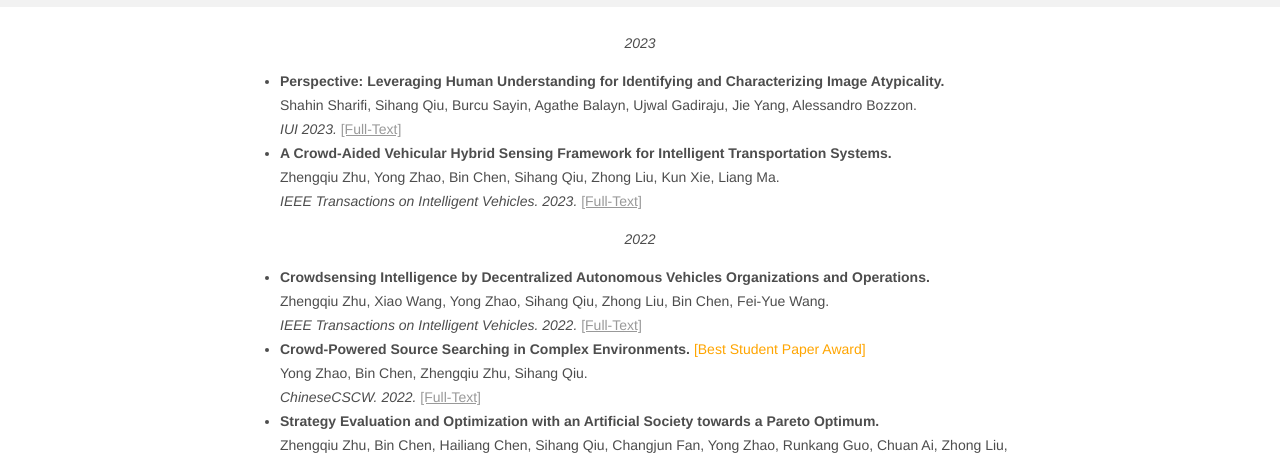
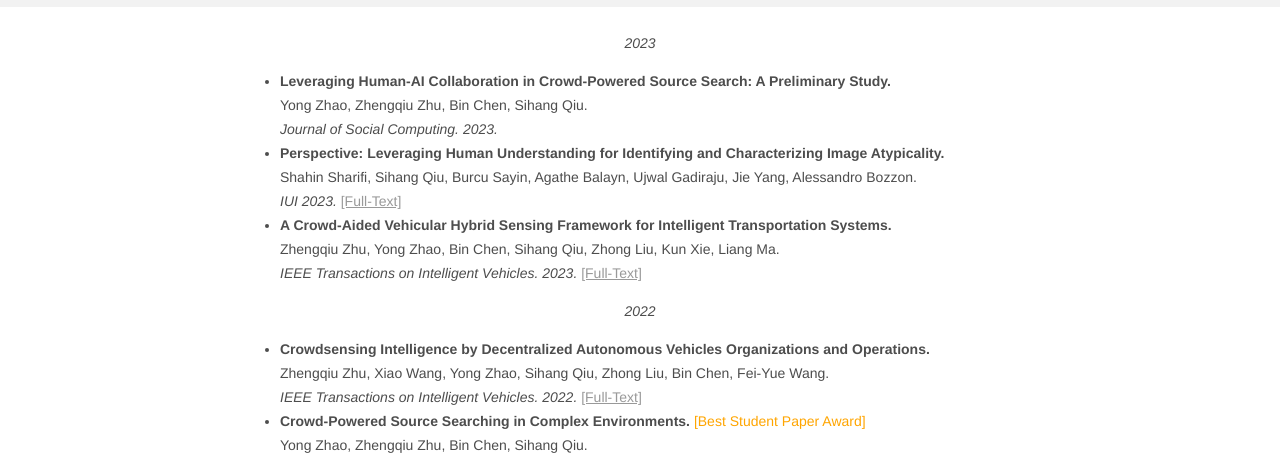
Before and after one commit to qiusihang/qiusihang.github.io, a plain HTML site: page publications.html in a window 1280 px wide. Shown: the part 332-793 px from the top of the page. Drawn offline with Linux system fonts and the light colour scheme.

Commit message:
add josoco paper

```diff
--- a/publications.html
+++ b/publications.html
@@ -21,6 +21,11 @@
 			<center><p><i>2023</i></p></center>
 			<ul>
 				<li>
+					<b>Leveraging Human-AI Collaboration in Crowd-Powered Source Search: A Preliminary Study.</b>
+					<div>Yong Zhao, Zhengqiu Zhu, Bin Chen, Sihang Qiu.</div>
+					<i>Journal of Social Computing. 2023.</i>
+				</li>
+				<li>
 					<b>Perspective: Leveraging Human Understanding for Identifying and Characterizing Image Atypicality.</b>
 					<div>Shahin Sharifi, Sihang Qiu, Burcu Sayin, Agathe Balayn, Ujwal Gadiraju, Jie Yang, Alessandro Bozzon.</div>
 					<i>IUI 2023.</i> <a href="./files/publications/iui23.pdf"><span>[Full-Text]</span></a>
@@ -41,7 +46,7 @@
 				</li>
 				<li>
 					<b>Crowd-Powered Source Searching in Complex Environments.</b> <span style="color:orange">[Best Student Paper Award]</span>
-					<div>Yong Zhao, Bin Chen, Zhengqiu Zhu, Sihang Qiu.</div>
+					<div>Yong Zhao, Zhengqiu Zhu, Bin Chen, Sihang Qiu.</div>
 					<i>ChineseCSCW. 2022.</i> <a href="./files/publications/chinesecscw2022crowdsearch.pdf"><span>[Full-Text]</span></a>
 				</li>
 				<li>
```
